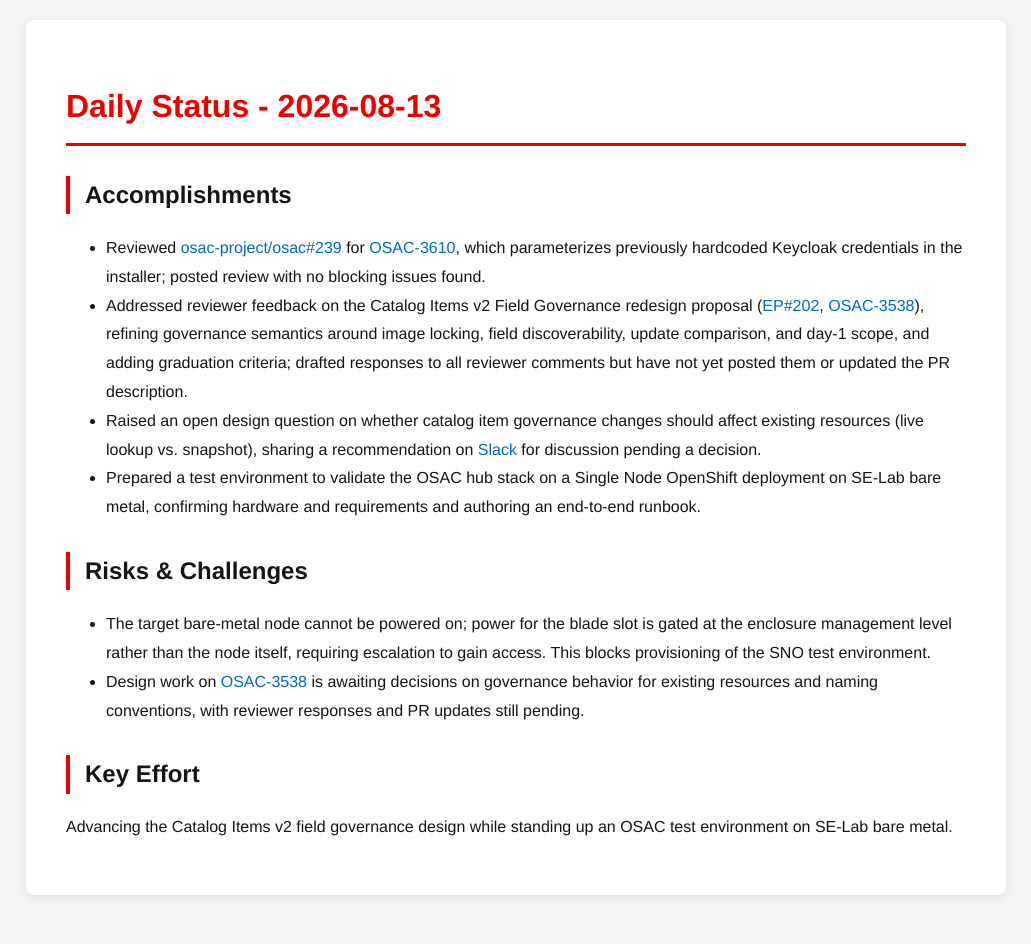
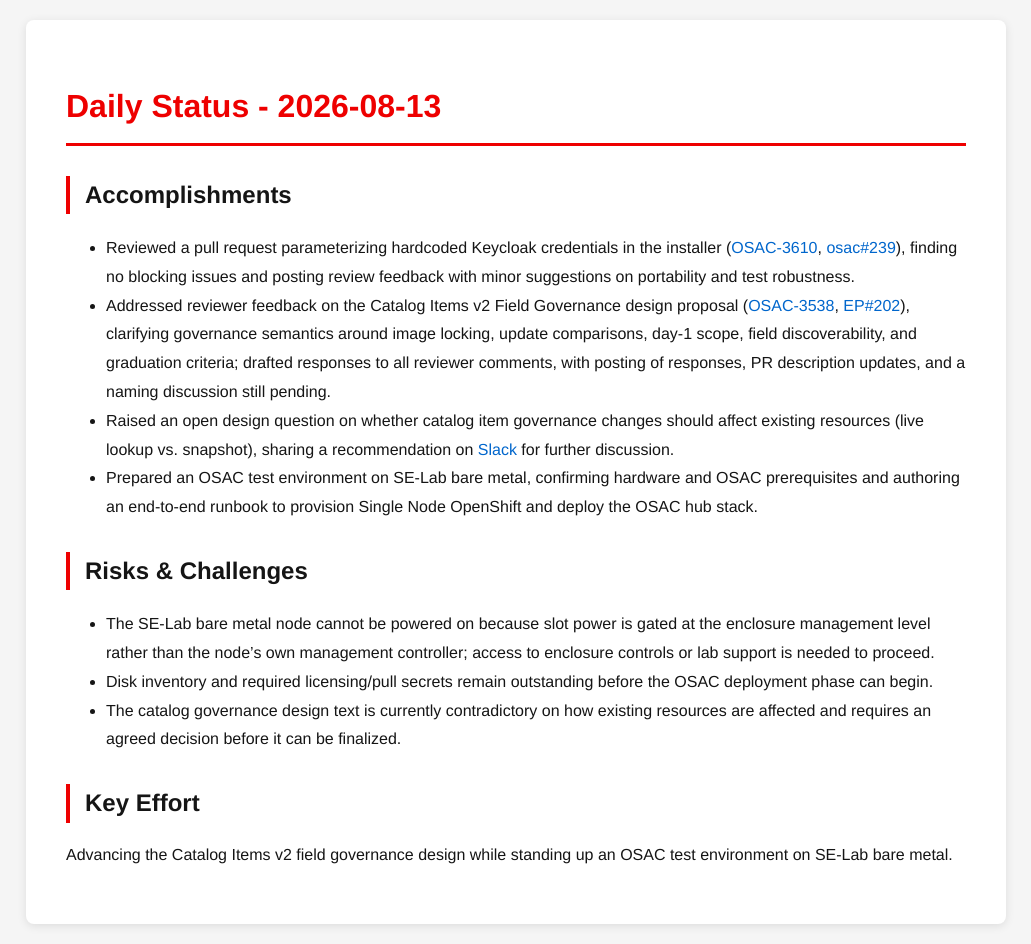
Before and after one commit to tzvatot/daily-status, a Jekyll site: the page built from 2026-08-13.md, in a window 1280 px wide. Shown: the whole page, without its empty margins (124-1155 px from the left). Built offline with Jekyll 4.4.1, drawn with Linux system fonts in a browser that asks for light colours; before the commit the page ends 915 px from its top, so only the background shows below that.

Commit message:
Daily status update - 2026-08-13

```diff
--- a/2026-08-13.md
+++ b/2026-08-13.md
@@ -7,14 +7,15 @@ date: 2026-08-13
 # Daily Status - 2026-08-13
 
 ## Accomplishments
-- Reviewed [osac-project/osac#239](https://github.com/osac-project/osac/pull/239) for [OSAC-3610](https://redhat.atlassian.net/browse/OSAC-3610), which parameterizes previously hardcoded Keycloak credentials in the installer; posted review with no blocking issues found.
-- Addressed reviewer feedback on the Catalog Items v2 Field Governance redesign proposal ([EP#202](https://github.com/osac-project/enhancement-proposals/pull/202), [OSAC-3538](https://redhat.atlassian.net/browse/OSAC-3538)), refining governance semantics around image locking, field discoverability, update comparison, and day-1 scope, and adding graduation criteria; drafted responses to all reviewer comments but have not yet posted them or updated the PR description.
-- Raised an open design question on whether catalog item governance changes should affect existing resources (live lookup vs. snapshot), sharing a recommendation on [Slack](https://redhat-internal.slack.com/archives/C08ESMFV85Q/p1786621100340429?thread_ts=1786438254.024539&cid=C08ESMFV85Q) for discussion pending a decision.
-- Prepared a test environment to validate the OSAC hub stack on a Single Node OpenShift deployment on SE-Lab bare metal, confirming hardware and requirements and authoring an end-to-end runbook.
+- Reviewed a pull request parameterizing hardcoded Keycloak credentials in the installer ([OSAC-3610](https://redhat.atlassian.net/browse/OSAC-3610), [osac#239](https://github.com/osac-project/osac/pull/239)), finding no blocking issues and posting review feedback with minor suggestions on portability and test robustness.
+- Addressed reviewer feedback on the Catalog Items v2 Field Governance design proposal ([OSAC-3538](https://redhat.atlassian.net/browse/OSAC-3538), [EP#202](https://github.com/osac-project/enhancement-proposals/pull/202)), clarifying governance semantics around image locking, update comparisons, day-1 scope, field discoverability, and graduation criteria; drafted responses to all reviewer comments, with posting of responses, PR description updates, and a naming discussion still pending.
+- Raised an open design question on whether catalog item governance changes should affect existing resources (live lookup vs. snapshot), sharing a recommendation on [Slack](https://redhat-internal.slack.com/archives/C08ESMFV85Q/p1786621100340429?thread_ts=1786438254.024539&cid=C08ESMFV85Q) for further discussion.
+- Prepared an OSAC test environment on SE-Lab bare metal, confirming hardware and OSAC prerequisites and authoring an end-to-end runbook to provision Single Node OpenShift and deploy the OSAC hub stack.
 
 ## Risks & Challenges
-- The target bare-metal node cannot be powered on; power for the blade slot is gated at the enclosure management level rather than the node itself, requiring escalation to gain access. This blocks provisioning of the SNO test environment.
-- Design work on [OSAC-3538](https://redhat.atlassian.net/browse/OSAC-3538) is awaiting decisions on governance behavior for existing resources and naming conventions, with reviewer responses and PR updates still pending.
+- The SE-Lab bare metal node cannot be powered on because slot power is gated at the enclosure management level rather than the node's own management controller; access to enclosure controls or lab support is needed to proceed.
+- Disk inventory and required licensing/pull secrets remain outstanding before the OSAC deployment phase can begin.
+- The catalog governance design text is currently contradictory on how existing resources are affected and requires an agreed decision before it can be finalized.
 
 ## Key Effort
 Advancing the Catalog Items v2 field governance design while standing up an OSAC test environment on SE-Lab bare metal.
```
